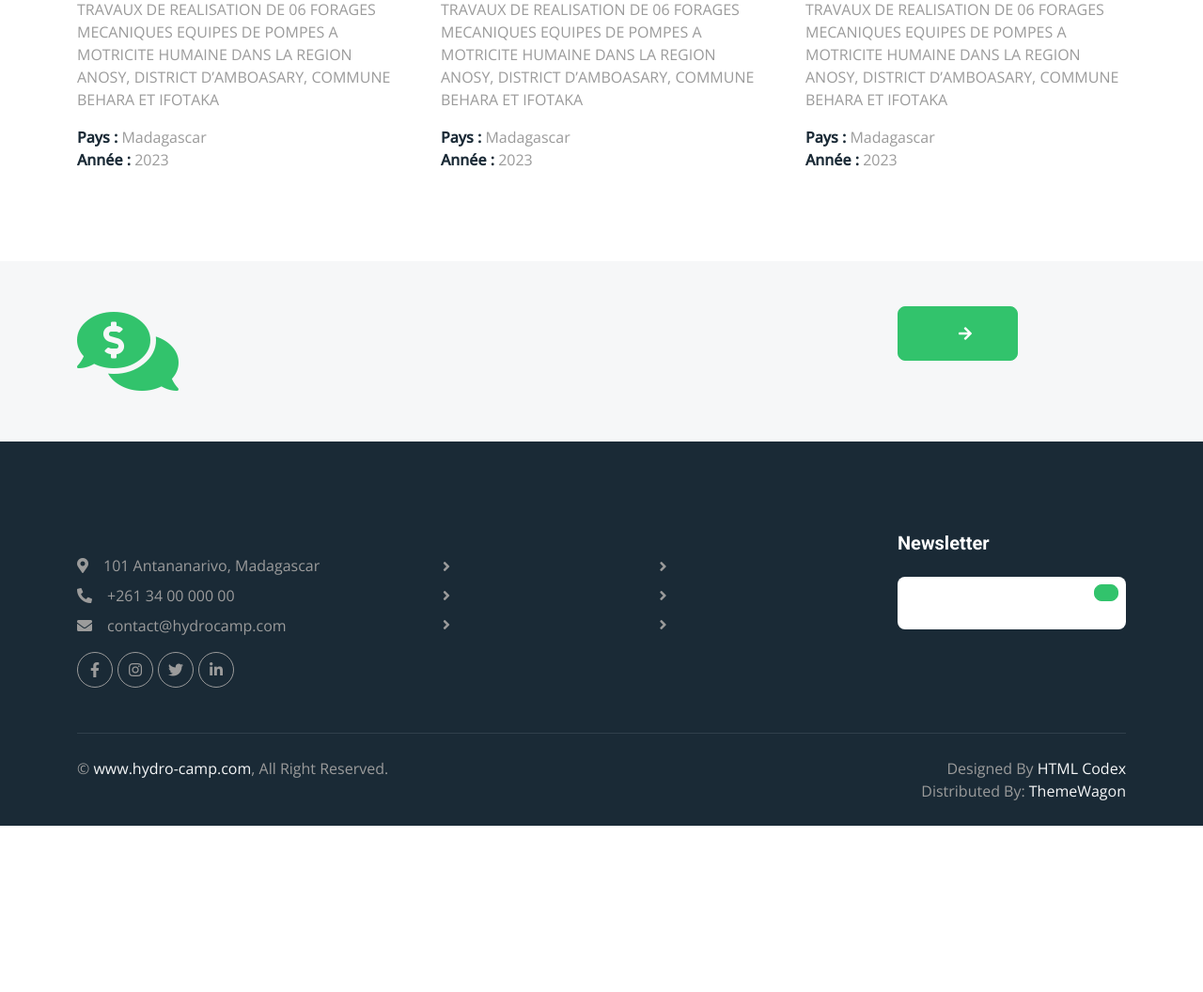
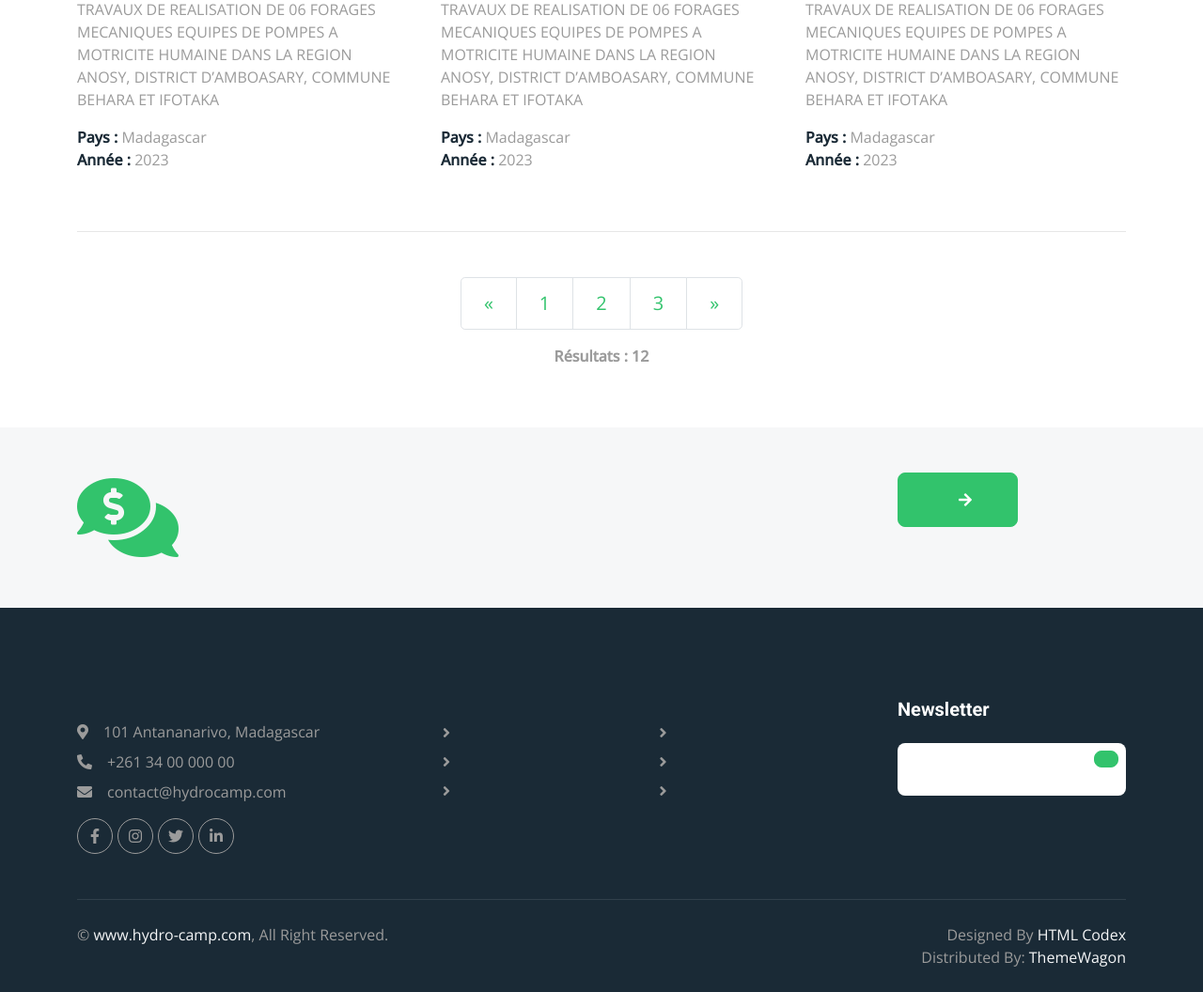
Before and after one commit to yoan1601/KanteCo-Hydro, a PHP site: the page made by application/views/pages/achievements.php in a window 1280 px wide. Shown: the part 1377-2433 px from the top of the page at 94% size. Before the commit the page ends 2256 px from the top, so only its background shows below. Run offline with PHP 8.4, Linux system fonts and the light colour scheme; the template is opened without the code that fills it, so the values that code supplies are empty; some libraries are stand-ins or nearby versions.

Commit message:
Add paginate

```diff
--- a/application/views/pages/achievements.php
+++ b/application/views/pages/achievements.php
@@ -54,6 +54,31 @@
                 </div>
             <?php } ?>
         </div>
+
+        <hr />
+
+        <div class="row mt-5">
+            <nav>
+                <ul class="pagination justify-content-center pagination-lg">
+                    <li class="page-item">
+                        <a class="page-link" href="#" aria-label="Previous">
+                            <span aria-hidden="true">&laquo;</span>
+                            <span class="sr-only">Previous</span>
+                        </a>
+                    </li>
+                    <li class="page-item"><a class="page-link" href="#">1</a></li>
+                    <li class="page-item"><a class="page-link" href="#">2</a></li>
+                    <li class="page-item"><a class="page-link" href="#">3</a></li>
+                    <li class="page-item">
+                        <a class="page-link" href="#" aria-label="Next">
+                            <span aria-hidden="true">&raquo;</span>
+                            <span class="sr-only">Next</span>
+                        </a>
+                    </li>
+                </ul>
+            </nav>
+            <p class="fw-bold text-center">Résultats : 12</p>
+        </div>
     </div>
 </div>
 <?php $this->load->view("templates/footer"); ?>
```
